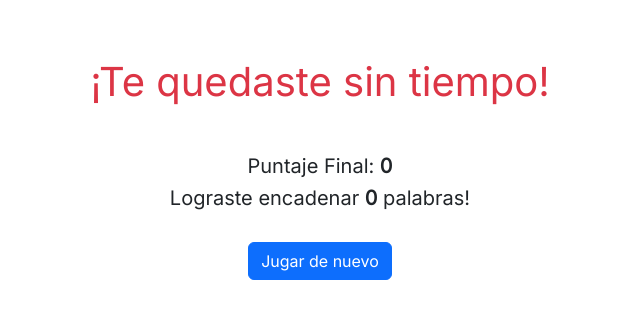
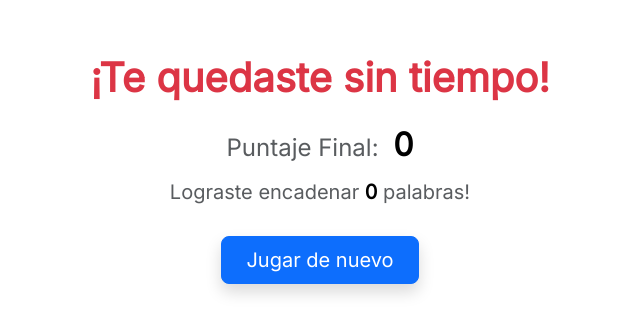
Before and after one commit to AlejoFuentes/unq-ui-alejo-fuentes-trabajo-final, a React (Vite) app: page /end in a window 1280 px wide. Shown: the part 231-564 px from the top of the page, without its empty margins (320-960 px from the left). Built offline with nearby package versions, Linux system fonts and the light colour scheme.

Commit message:
agrego leaderboard

```diff
--- a/src/App.jsx
+++ b/src/App.jsx
@@ -1,17 +1,16 @@
-import { BrowserRouter, Routes, Route } from 'react-router';
+import { Routes, Route, Navigate } from 'react-router';
 import StartGame from './components/StartGame';
 import Game from './components/Game';
 import EndGame from './components/EndGame';
 
 const App = () => {
   return (
-    <BrowserRouter>
       <Routes>
         <Route path="/" element={<StartGame />} />
         <Route path="/game" element={<Game />} />
         <Route path="/end" element={<EndGame />} />
+        <Route path='*' element={<Navigate to="/" replace />} />
       </Routes>
-    </BrowserRouter>
   );
 };
 
--- a/src/components/EndGame.jsx
+++ b/src/components/EndGame.jsx
@@ -1,5 +1,7 @@
 import './EndGame.css';
 import { useNavigate, useLocation } from 'react-router';
+import { useState, useEffect } from 'react';
+import { obtenerLeaderboard } from '../services/storage'; // Importamos tu función
 
 const EndGame = () => {
 
@@ -9,15 +11,52 @@ const EndGame = () => {
     const puntaje = location.state?.puntaje || 0;
     const palabrasEncadenadas = location.state?.palabrasEncadenadas || 0;
 
+    const [leaderboard, setLeaderboard] = useState([]);
+
+    useEffect(() => {
+        setLeaderboard(obtenerLeaderboard());
+    }, []);
 
     return (
-        <div className="h-100 align-items-center justify-content-center d-flex flex-column">
-            <h1 className='mb-5 text-danger'>¡Te quedaste sin tiempo!</h1>
-            <h5>Puntaje Final: <span className='fw-bold'>{puntaje}</span></h5>
-            <h5>Lograste encadenar <span className='fw-bold'>{palabrasEncadenadas}</span> palabras!</h5>
-            <button className='btn btn-primary mt-4' onClick={() => navigate('/game')}>
+        <div className="h-100 align-items-center justify-content-center d-flex flex-column py-5">
+            <h1 className='mb-4 text-danger fw-bold'>¡Te quedaste sin tiempo!</h1>
+            <h4 className='text-muted'>Puntaje Final: <span className='text-black fw-bold fs-2 ms-2'>{puntaje}</span></h4>
+            <h5 className='text-muted mt-2'>Lograste encadenar <span className='text-black fw-bold'>{palabrasEncadenadas}</span> palabras!</h5>
+
+            <button className='btn btn-primary btn-lg mt-4 shadow px-4' onClick={() => navigate('/game')}>
                 Jugar de nuevo
             </button>
+
+            {/* <-- LEADERBOARD --> */}
+            {leaderboard.length > 0 && (
+                <div className="w-100 mt-5" style={{ maxWidth: '500px' }}>
+                    <h4 className="text-center text-secondary mb-3">Top 10 Histórico</h4>
+                    <div className="card shadow-sm border-0">
+                        <div className="card-body p-0">
+                            <table className="table table-hover table-borderless mb-0">
+                                <thead className="table-light">
+                                    <tr>
+                                        <th className="text-center">#</th>
+                                        <th className="text-center">Puntaje</th>
+                                        <th className="text-center">Palabras</th>
+                                        <th className="text-center">Fecha</th>
+                                    </tr>
+                                </thead>
+                                <tbody>
+                                    {leaderboard.map((registro, index) => (
+                                        <tr key={index}>
+                                            <td className="text-center fw-bold text-muted">{index + 1}</td>
+                                            <td className="text-center fw-bold text-primary">{registro.puntaje}</td>
+                                            <td className="text-center">{registro.palabras}</td>
+                                            <td className="text-center text-muted fs-6">{registro.fecha}</td>
+                                        </tr>
+                                    ))}
+                                </tbody>
+                            </table>
+                        </div>
+                    </div>
+                </div>
+            )}
         </div>
     );
 }
--- a/src/components/Game.jsx
+++ b/src/components/Game.jsx
@@ -2,6 +2,7 @@ import './Game.css';
 import { useState, useEffect } from 'react';
 import { validarPalabra } from '../services/api';
 import { useNavigate } from 'react-router';
+import { guardarPuntaje } from '../services/leaderboard';
 
 const Game = () => {
 
@@ -19,6 +20,7 @@ const Game = () => {
     if (estadoDelJuego !== 'jugando') return;
 
     if (tiempoRestante === 0) {
+      guardarPuntaje(puntaje, palabrasUsadas.length);
       navigate('/end', {
         state: {
           puntaje: puntaje,
--- a/src/components/StartGame.jsx
+++ b/src/components/StartGame.jsx
@@ -7,10 +7,10 @@ const StartGame = () => {
 
   return (
     <div className='h-100 align-items-center justify-content-center d-flex flex-column'>
-      <h1 className='mb-5 fw-bold'>Palabras Encadenadas</h1>
+      <h1 className='mb-5 fw-bold'>* Palabras Encadenadas *</h1>
       <div className='d-flex text-center'>
         <p>Formá la cadena de palabras más larga posible antes de que se acabe el tiempo! <br />
-          Tenés 15 segundos para ingresar una palabra que empiece con la última letra de la palabra anterior. <br />
+          Tenés <strong>15 segundos</strong> para ingresar una palabra que empiece con la última letra de la palabra anterior. <br />
         </p>
       </div>
       <h2 className='mt-3'>¿Estás listo para jugar?</h2>
--- a/src/main.jsx
+++ b/src/main.jsx
@@ -1,4 +1,5 @@
 import { StrictMode } from 'react'
+import { BrowserRouter } from 'react-router';
 import { createRoot } from 'react-dom/client'
 import './index.css'
 import App from './App.jsx'
@@ -8,6 +9,8 @@ import '@fontsource/inter';
 
 createRoot(document.getElementById('root')).render(
   <StrictMode>
-    <App />
+    <BrowserRouter>
+      <App />
+    </BrowserRouter>
   </StrictMode>,
 )
--- /dev/null
+++ b/src/services/leaderboard.js
@@ -0,0 +1,21 @@
+import { obtenerLeaderboard, agregarPuntaje } from './storage';
+
+export const guardarPuntaje = (puntaje, palabras) => {
+  if (puntaje === 0) return;
+
+  const nuevoRegistro = {
+    puntaje: puntaje,
+    palabras: palabras,
+    fecha: new Date().toLocaleDateString()
+  };
+
+  const leaderboard = obtenerLeaderboard();
+
+  leaderboard.push(nuevoRegistro);
+
+  leaderboard.sort((a, b) => b.puntaje - a.puntaje);
+
+  const top10 = leaderboard.slice(0, 10);
+
+  agregarPuntaje(JSON.stringify(top10));
+};
--- /dev/null
+++ b/src/services/storage.js
@@ -0,0 +1,7 @@
+export const obtenerLeaderboard = () => {
+  return JSON.parse(localStorage.getItem('leaderboard')) || [];
+};
+
+export const agregarPuntaje = (puntaje) => {
+  localStorage.setItem('leaderboard', puntaje);
+};
```
